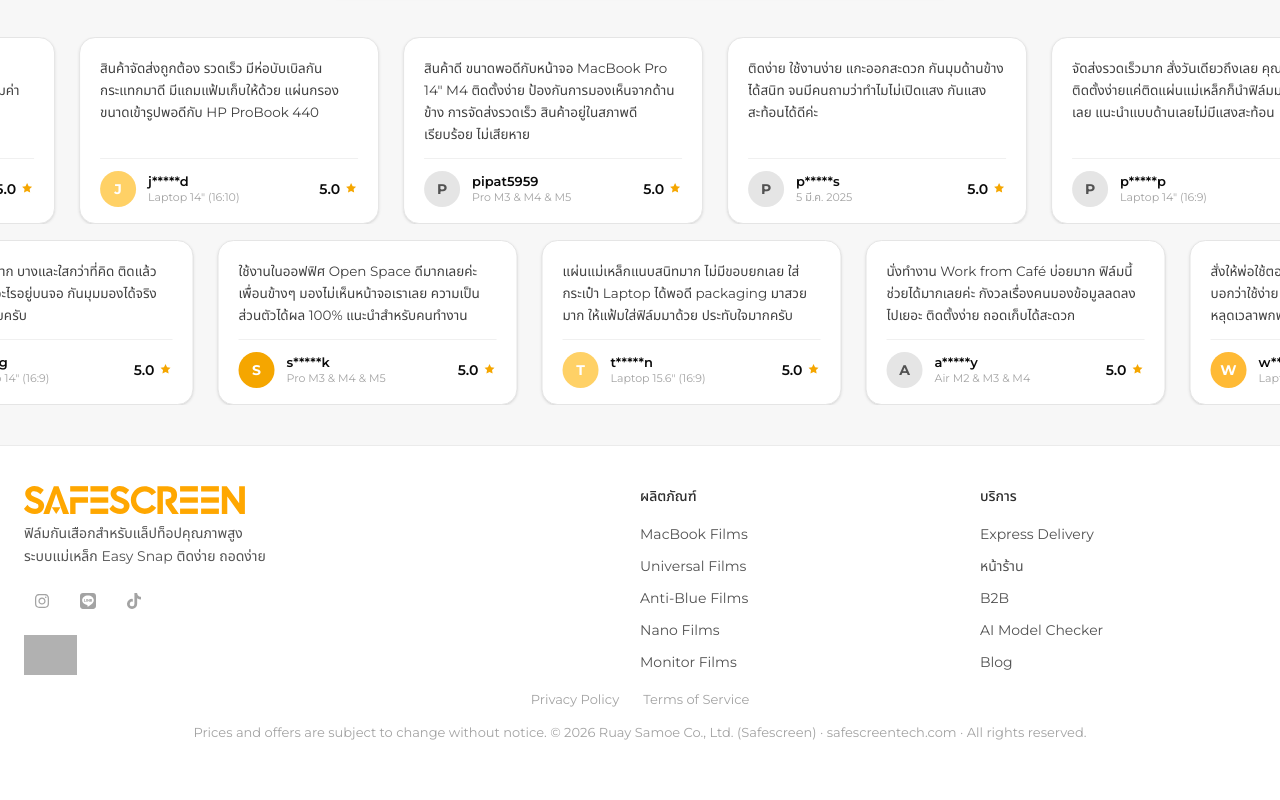
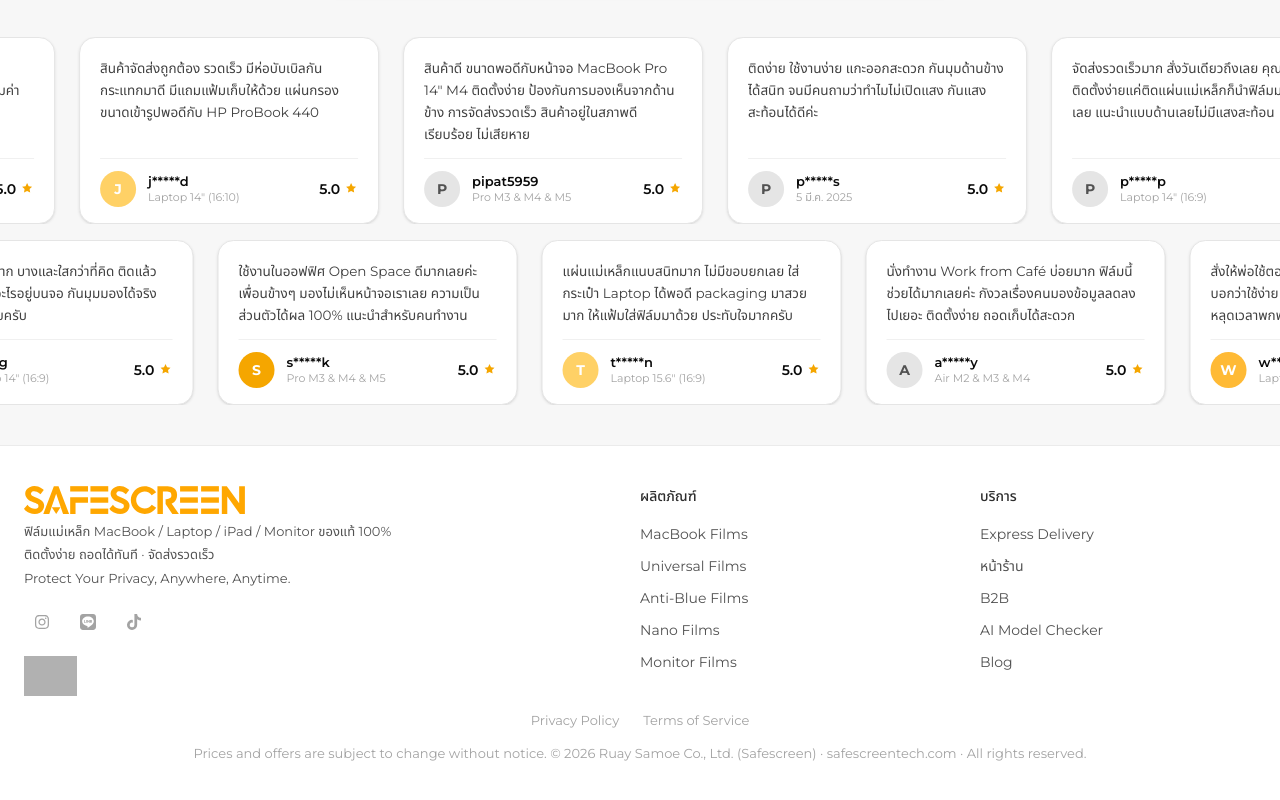
Before and after one commit to Riewta/safeScreen, a Next.js app: page / in a window 1280 px wide. Shown: the part 4405-5205 px from the top of the page. Built offline with nearby package versions, Linux system fonts and the light colour scheme; no server answers; grey boxes are pictures that could not be loaded.

Commit message:
ADD DETAIL

```diff
--- a/src/components/layout/Footer.tsx
+++ b/src/components/layout/Footer.tsx
@@ -39,7 +39,16 @@
         <div className="flex flex-col-reverse md:grid md:grid-cols-[2fr_1fr_1fr] gap-4 md:gap-16">
           <div className="mt-4 md:mt-0">
             <Image src="/logo.svg" alt="SafeScreen" width={220} height={28} className="h-7 w-auto mb-2" unoptimized />
-            <p className="text-sm text-[var(--km-text-secondary)] leading-relaxed mb-4 whitespace-pre-line">{t.tagline}</p>
+            <div className="mb-4 flex flex-col gap-1">
+              {t.tagline.split("\n").map((line, i, arr) => (
+                <p
+                  key={i}
+                  className="text-[13px] text-[var(--km-text-secondary)]"
+                >
+                  {line}
+                </p>
+              ))}
+            </div>
             <SocialLinks />
             <a href="https://www.dbd.go.th" target="_blank" rel="noopener noreferrer" className="inline-block mt-4">
               <Image src="/dbd-logo.png" alt="DBD – Department of Business Development" width={56} height={56} className="h-10 w-auto opacity-80 hover:opacity-100 transition-opacity" />
--- a/src/lib/i18n.ts
+++ b/src/lib/i18n.ts
@@ -473,7 +473,7 @@
       ordersEmpty: "ไม่มีคำสั่งซื้อในสถานะนี้",
     },
     footer: {
-      tagline: "ฟิล์มกันเสือกสำหรับแล็ปท็อปคุณภาพสูง\nระบบแม่เหล็ก Easy Snap ติดง่าย ถอดง่าย",
+      tagline: "ฟิล์มแม่เหล็ก MacBook / Laptop / iPad / Monitor ของแท้ 100%\nติดตั้งง่าย ถอดได้ทันที · จัดส่งรวดเร็ว\nProtect Your Privacy, Anywhere, Anytime.",
       products: "ผลิตภัณฑ์",
       services: "บริการ",
       help: "ช่วยเหลือ",
@@ -876,7 +876,7 @@
       ordersEmpty: "No orders in this status",
     },
     footer: {
-      tagline: "Premium magnetic privacy screen films for laptops.\nEasy Snap magnetic system — attach and remove in seconds.",
+      tagline: "Genuine magnetic privacy films for MacBook / Laptop / iPad / Monitor · 100% authentic\nEasy snap-on, instant removal · Fast delivery\nProtect Your Privacy, Anywhere, Anytime.",
       products: "Products",
       services: "Services",
       help: "Help",
```
